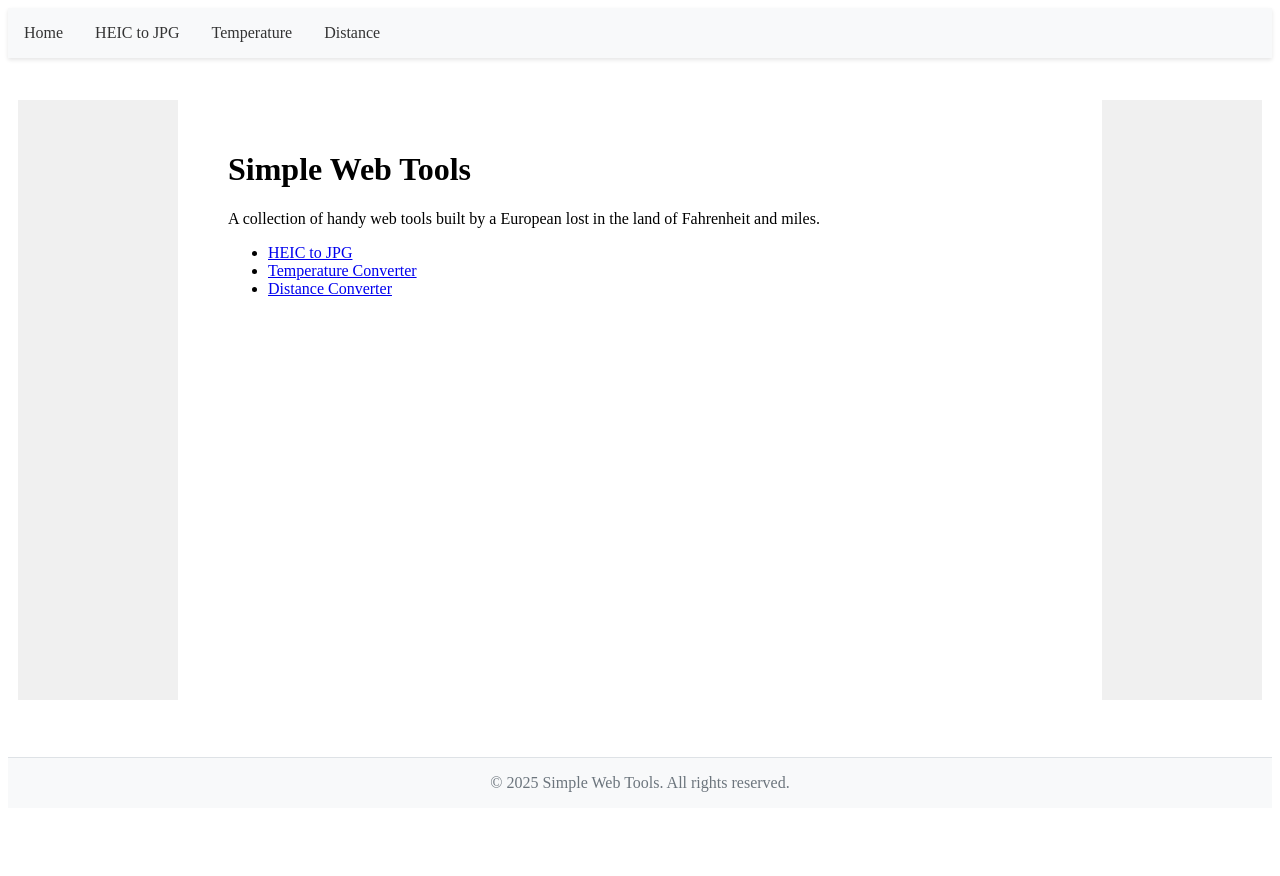
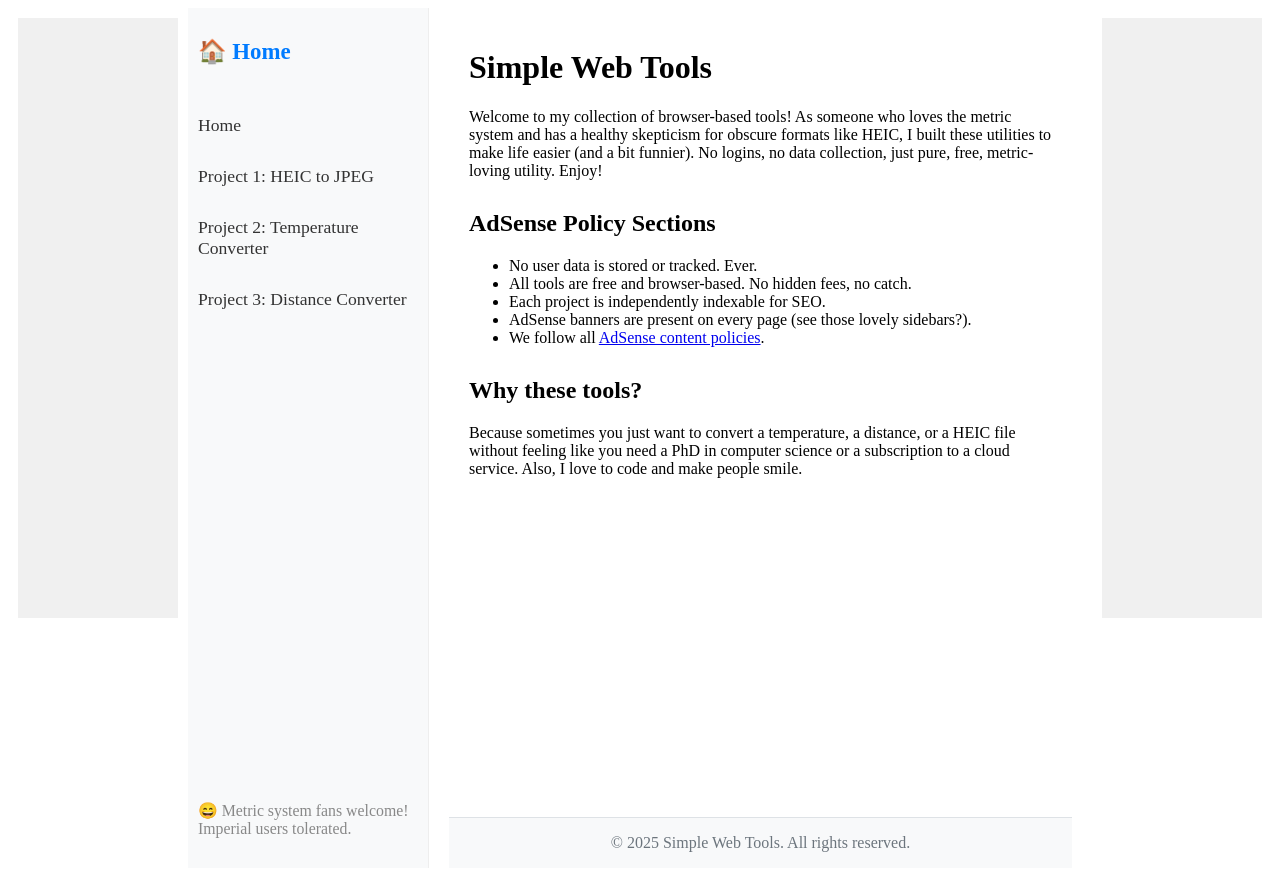
Before and after one commit to BilkoBibitkov/bilkobibitkov.github.io, a React (Create React App) app: page / in a window 1280 px wide. Before the commit the page ends 816 px from the top, so only its background shows below. Built offline with nearby package versions, Linux system fonts and the light colour scheme.

Commit message:
Integrate AdSense banners inside main app frame

```diff
--- a/package.json
+++ b/package.json
@@ -4,8 +4,10 @@
   "private": true,
   "homepage": "https://bilkobibitkov.github.io",
   "dependencies": {
+    "@mui/material": "^5.15.12",
     "@types/cookie": "^0.6.0",
     "cookie": "^1.0.2",
+    "heic2any": "0.0.4",
     "react": "^18.2.0",
     "react-dom": "^18.2.0",
     "react-router-dom": "^6.22.3",
--- a/public/index.html
+++ b/public/index.html
@@ -20,7 +20,7 @@
       gtag('config', 'G-EPHN0Q5F82');
     </script>
     <!-- AdSense -->
-    <script async src="https://pagead2.googlesyndication.com/pagead/js/adsbygoogle.js?client=ca-pub-XXXXXXXXXXXXXXXX" crossorigin="anonymous"></script>
+    <script async src="https://pagead2.googlesyndication.com/pagead/js/adsbygoogle.js?client=ca-pub-5573198755" crossorigin="anonymous"></script>
   </head>
   <body>
     <noscript>You need to enable JavaScript to run this app.</noscript>
--- a/src/App.tsx
+++ b/src/App.tsx
@@ -3,19 +3,22 @@ import { HashRouter as Router, Route, Routes, Link } from 'react-router-dom';
 import TemperatureConverter from './components/TemperatureConverter';
 import DistanceConverter from './components/DistanceConverter';
 import HeicConverter from './components/HeicConverter';
-import Header from './components/Header';
 import Footer from './components/Footer';
 
 // AdSense banner component
 const AdBanner = ({ id }: { id: string }) => {
-  // Simple check for consent (you can replace this with actual consent logic)
-  const hasConsent = true; // Placeholder for actual consent check
-  if (!hasConsent) return null;
+  React.useEffect(() => {
+    // @ts-ignore
+    if (window.adsbygoogle) {
+      // @ts-ignore
+      window.adsbygoogle.push({});
+    }
+  }, []);
   return (
     <div style={{ width: '160px', height: '600px', background: '#f0f0f0', margin: '10px' }}>
       <ins className="adsbygoogle"
            style={{ display: 'block' }}
-           data-ad-client="ca-pub-XXXXXXXXXXXXXXXX"
+           data-ad-client="ca-pub-5573198755"
            data-ad-slot={id}
            data-ad-format="auto"
            data-full-width-responsive="true"></ins>
@@ -27,26 +30,63 @@ function Home() {
   return (
     <div style={{ padding: '20px' }}>
       <h1>Simple Web Tools</h1>
-      <p>A collection of handy web tools built by a European lost in the land of Fahrenheit and miles.</p>
-      <nav>
+      <p>
+        Welcome to my collection of browser-based tools! As someone who loves the metric system and has a healthy skepticism for obscure formats like HEIC, I built these utilities to make life easier (and a bit funnier). No logins, no data collection, just pure, free, metric-loving utility. Enjoy!
+      </p>
+      <section style={{ marginTop: '30px' }}>
+        <h2>AdSense Policy Sections</h2>
         <ul>
-          <li><Link to="/heic-to-jpeg">HEIC to JPG</Link></li>
-          <li><Link to="/temperature-converter">Temperature Converter</Link></li>
-          <li><Link to="/distance-converter">Distance Converter</Link></li>
+          <li>No user data is stored or tracked. Ever.</li>
+          <li>All tools are free and browser-based. No hidden fees, no catch.</li>
+          <li>Each project is independently indexable for SEO.</li>
+          <li>AdSense banners are present on every page (see those lovely sidebars?).</li>
+          <li>We follow all <a href="https://support.google.com/adsense/answer/9724?hl=en" target="_blank" rel="noopener noreferrer">AdSense content policies</a>.</li>
         </ul>
-      </nav>
+      </section>
+      <section style={{ marginTop: '30px' }}>
+        <h2>Why these tools?</h2>
+        <p>
+          Because sometimes you just want to convert a temperature, a distance, or a HEIC file without feeling like you need a PhD in computer science or a subscription to a cloud service. Also, I love to code and make people smile.
+        </p>
+      </section>
     </div>
   );
 }
 
+const Sidebar = () => (
+  <nav style={{
+    width: '220px',
+    background: '#f8f9fa',
+    padding: '30px 10px',
+    borderRight: '1px solid #eee',
+    minHeight: '100vh',
+    display: 'flex',
+    flexDirection: 'column',
+    gap: '20px',
+    fontFamily: 'inherit',
+    fontSize: '1.1em',
+  }}>
+    <div style={{ fontWeight: 'bold', fontSize: '1.3em', marginBottom: '30px', color: '#007bff' }}>
+      <span role="img" aria-label="home">🏠</span> Home
+    </div>
+    <Link to="/" style={{ color: '#333', textDecoration: 'none', marginBottom: '10px' }}>Home</Link>
+    <Link to="/heic-to-jpeg" style={{ color: '#333', textDecoration: 'none', marginBottom: '10px' }}>Project 1: HEIC to JPEG</Link>
+    <Link to="/temperature-converter" style={{ color: '#333', textDecoration: 'none', marginBottom: '10px' }}>Project 2: Temperature Converter</Link>
+    <Link to="/distance-converter" style={{ color: '#333', textDecoration: 'none', marginBottom: '10px' }}>Project 3: Distance Converter</Link>
+    <div style={{ marginTop: 'auto', fontSize: '0.9em', color: '#888' }}>
+      <span role="img" aria-label="joke">😄</span> Metric system fans welcome! Imperial users tolerated.
+    </div>
+  </nav>
+);
+
 function App() {
   return (
     <Router>
-      <div style={{ display: 'flex', flexDirection: 'column', minHeight: '100vh' }}>
-        <Header />
-        <div style={{ display: 'flex', flex: 1, justifyContent: 'space-between' }}>
-          <AdBanner id="left-banner" />
-          <div style={{ flex: 1, padding: '20px' }}>
+      <div style={{ display: 'flex', minHeight: '100vh' }}>
+        <AdBanner id="5573198755" />
+        <Sidebar />
+        <div style={{ flex: 1, padding: '0 20px', display: 'flex', flexDirection: 'column', minHeight: '100vh' }}>
+          <div style={{ flex: 1 }}>
             <Routes>
               <Route path="/" element={<Home />} />
               <Route path="/heic-to-jpeg" element={<HeicConverter />} />
@@ -54,9 +94,9 @@ function App() {
               <Route path="/distance-converter" element={<DistanceConverter />} />
             </Routes>
           </div>
-          <AdBanner id="right-banner" />
+          <Footer />
         </div>
-        <Footer />
+        <AdBanner id="1123334776" />
       </div>
     </Router>
   );
```
Also changed, not shown: 1 other file (tests, documents, lock files or other folders).
